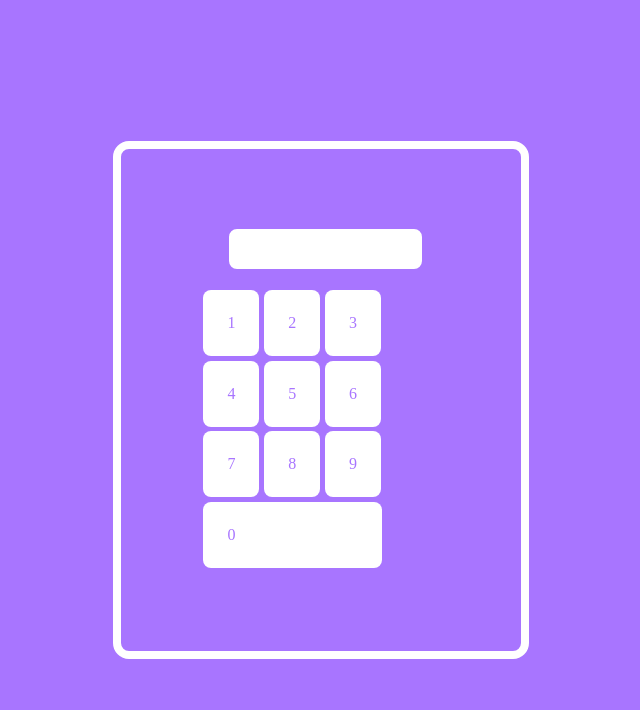
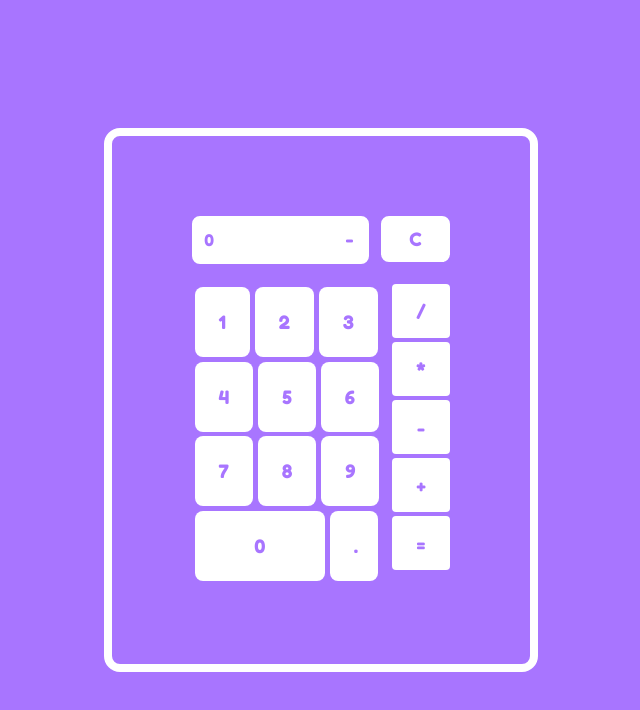
Before and after one commit to jjotta158/FatecLins-JavaScript2020, a plain HTML site: page modelo_3/index.html in a window 1280 px wide. Shown: the whole page, without its empty margins (319-959 px from the left). Drawn offline with nearby package versions, Linux system fonts and the light colour scheme.

Commit message:
Third calculator model has ended.

```diff
--- a/modelo_3/css/style.css
+++ b/modelo_3/css/style.css
@@ -27,12 +27,64 @@ h1{
     color: white;
     text-shadow: 1px 1px 1px 1px rgba(0, 0, 0, 0.5);
 }
-input{
+.inputArea{
+    display: flex;
+    justify-content: flex-start;
+
     width: 100%;
-    height:4vmin;
+}
+#inputLabel{
+    width: 70%;
+    height:5vmin;
     border-radius: 1vmin;
     border:0.5vmin solid white;
     text-align: center;
+    color:#A875FF;
+    background-color: white;
+    font-family: 'Fredoka One', cursive;
+    display: flex;
+    justify-content: space-between;
+    align-items: center;
+}
+#inputLabel p{
+    padding-left:1vmin;
+}
+.inputArea button{
+    padding: 1vmin;
+    padding-right: 3vmin;
+    padding-left: 3vmin;
+    border-radius: 1vmin;
+    border:0.5vmin solid white;
+    text-align: center;
+    color:#A875FF;
+    background-color: white;
+    font-family: 'Fredoka One', cursive;
+    margin-left: 1.5vmin;
+
+}
+#inputLabel #delete{
+    background-color: transparent;
+    border:0px;
+    padding:3px;
+    padding-right:1.5vmin;
+}
+.operationsButtonsArea{
+    display: flex;
+    flex-direction: column;
+    margin-left: -5vmin;
+}
+button{
+    padding: 2vmin;
+    padding-right: 3vmin;
+    padding-left: 3vmin;
+    background-color: white;
+    border-radius: 0.5vmin;
+    border: none;
+    margin-bottom: 0.5vmin;
+    font-size: 2.3vmin;
+    color:#A875FF;
+    font-family: 'Fredoka One', cursive;
+    cursor:pointer;
 }
 .buttonsArea{
     display: flex;
@@ -44,11 +96,13 @@ input{
     display: flex;
     flex-wrap: wrap;
 }
-.numberButtonsList li {
+.numberButtonsList button {
     padding:3vmin;
     margin:0.3vmin;
     background-color: white;
     color:#A875FF;
     list-style: none;
     border-radius: 1vmin;
+    font-family: 'Fredoka One', cursive;
+    cursor:pointer;
 }
--- a/modelo_3/index.html
+++ b/modelo_3/index.html
@@ -4,35 +4,41 @@
         <meta charset="utf-8">
         <title>Calculadora</title>
         <link rel="stylesheet" href="css/style.css">
-        <script src="js/calcula.js" charset="utf-8"></script>
+        <script  src="https://code.jquery.com/jquery-3.4.1.min.js"  integrity="sha256-CSXorXvZcTkaix6Yvo6HppcZGetbYMGWSFlBw8HfCJo="  crossorigin="anonymous"></script>
+        <link href="https://fonts.googleapis.com/css?family=Fredoka+One|Kanit&display=swap" rel="stylesheet">
     </head>
     <body>
-        <main>
+        <main id="app">
             <section>
                 <div class="inputArea">
-                    <input type="text" id="inputArea">
+                    <div id="inputLabel">
+                        <p id="label">{{label}}</p>
+                        <button @click="deleteLastLabelCharacter" id="delete">-</button>
+                    </div>
+                    <button @click="reset">C</button>
                 </div>
                 <br>
                 <div class="buttonsArea">
                     <div class="numberButtonsArea">
-                        <ul class="numberButtonsList">
-                            <li>1</li>
-                            <li>2</li>
-                            <li>3</li>
-                            <li>4</li>
-                            <li>5</li>
-                            <li>6</li>
-                            <li>7</li>
-                            <li>8</li>
-                            <li>9</li>
-                            <li style="width:16.3vmin;">0</li>
-                        </ul>
+                        <div class="numberButtonsList">
+                            <button value="{{button.num}}" @click="fillLabel(button.num)" v-for="button in buttons">{{button.num}}</button>
+
+                            <button value="0" @click="fillLabel(0)" style="width:16.3vmin;">0</button>
+                            <button value="." @click="fillLabel('.')" style="width:3vmin;">.</button>
+                        </div>
                     </div>
                     <div class="operationsButtonsArea">
-
+                        <button @click="div">/</button>
+                        <button @click="mult">*</button>
+                        <button @click="sub">-</button>
+                        <button @click="sum">+</button>
+                        <button @click="resp">=</button>
                     </div>
                 </div>
             </section>
         </main>
+        <script src="https://cdn.jsdelivr.net/npm/vue@2.6.11"></script>
+        <script src="js/calcula.js" charset="utf-8"></script>
+        <script src="js/func.js" charset="utf-8"></script>
     </body>
 </html>
--- a/modelo_3/js/calcula.js
+++ /dev/null
@@ -1,59 +0,0 @@
-var num1 = document.getElementById( 'num1' );
-var num2 = document.getElementById( 'num2' );
-var erro = document.getElementById( 'msg-error' );
-num1 = parseFloat( num1.value );
-num2 = parseFloat( num2.value );
-function validar( operacao ) {
-    if ( num1 == "" || num2 == "" ) {
-        erro.innerHTML = 'Preencha Corretamente os Campos';
-        return false;
-    } else if ( operacao == 'divisão' && num1 == 0 || num2 == 0 ) {
-        erro.innerHTML = 'Não foi possível fazer a operação pois não podemos fazer divisão por 0';
-        return false;
-    } else {
-        return true;
-    }
-}
-
-function somar() {
-    var resultado = document.getElementById( 'lbl-result' );
-    var valid = validar( "somar" );
-
-    if ( valid ) {
-        return resultado.innerHTML = parseFloat( num1 + num2 );
-    } else {
-        return false;
-    }
-}
-
-function subtrair() {
-    var resultado = document.getElementById( 'lbl-result' );
-    var valid = validar( "subtrair" );
-
-    if ( valid ) {
-        return resultado.innerHTML = parseFloat( num1 - num2 );
-    } else {
-        return false;
-    }
-}
-
-function multiplicar() {
-    var resultado = document.getElementById( 'lbl-result' );
-    var valid = validar( "multiplicar" );
-
-    if ( valid ) {
-        return resultado.innerHTML = parseFloat( num1 * num2 );
-    } else {
-        return false;
-    }
-}
-function dividir() {
-    var resultado = document.getElementById( 'lbl-result' );
-    var valid = validar( "divisão" );
-
-    if ( valid ) {
-        return resultado.innerHTML = parseFloat( num1 / num2 );
-    } else {
-        return false;
-    }
-}
--- /dev/null
+++ b/modelo_3/js/func.js
@@ -0,0 +1,96 @@
+const vue = new Vue({
+    el:"#app",
+    data:{
+        label:0,
+        buttons:[
+            {num:1},
+            {num:2},
+            {num:3},
+            {num:4},
+            {num:5},
+            {num:6},
+            {num:7},
+            {num:8},
+            {num:9}
+        ],
+        result:0,
+        operation:'',
+        fim:false
+    },
+    methods:{
+        fillLabel:function(num) {
+            if(this.fim == true) {
+                this.label = 0
+                this.fim = false;
+            }
+            let label = this.label;
+            return this.label = `${label}${num}`;
+        },
+        deleteLastLabelCharacter:function(){
+            var label = this.label.split("");
+            var lastCharacter = label.length -1;
+            if(lastCharacter + 1 == 0) {
+                return false;
+            } else {
+                label.splice(lastCharacter, 1);
+                label = label.join();
+
+                label = label.replace(/,/g,'')
+            }
+            return this.label = label;
+        },
+        clearLabel:function() {
+            return this.label = 0;
+        },
+        reset:function() {
+            this.result = 0;
+            return this.label = 0;
+        },
+        resp:function(){
+            if(this.operation == 'sum') {
+                this.result = parseFloat(this.label) + parseFloat(this.result);
+                this.label = this.result;
+            } else if(this.operation == 'sub') {
+                this.label = parseFloat(this.result) - parseFloat(this.label) ;
+            } else if(this.operation == 'mult') {
+                this.label = parseFloat(this.label) * parseFloat(this.result);
+            } else if(this.operation == 'div'){
+                this.label = parseFloat(this.result) / parseFloat(this.label);
+            }
+
+            this.fim = true;
+        },
+        sum:function() {
+            this.result = parseFloat(this.label) + parseFloat(this.result);
+            this.clearLabel();
+            this.operation = "sum";
+        },
+        sub:function() {
+            if(this.result == 0) {
+                this.result = parseFloat(this.label) ;
+            } else {
+                this.result = parseFloat(this.result) - parseFloat(this.label) ;
+            }
+            this.clearLabel();
+            this.operation = "sub";
+        },
+        mult:function() {
+            if(this.result == 0) {
+                this.result = parseFloat(this.label) ;
+            } else {
+                this.result = parseFloat(this.label) * parseFloat(this.result) ;
+            }
+            this.clearLabel();
+            this.operation = "mult";
+        },
+        div:function() {
+            if(this.result == 0) {
+                this.result = parseFloat(this.label) ;
+            } else {
+                this.result = parseFloat(this.result) / parseFloat(this.label) ;
+            }
+            this.clearLabel();
+            this.operation = "div";
+        }
+    }
+})
```
